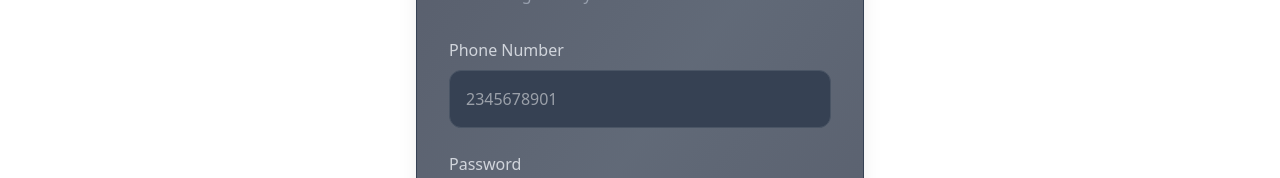
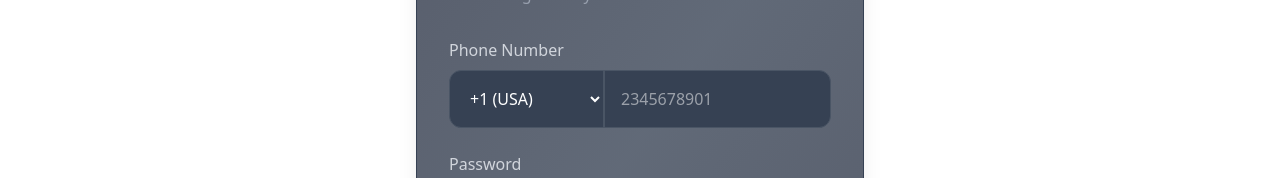
Before and after one commit to ammarmodeh/food-truck-app, a React (Vite) app in the folder frontend/: page /login in a window 1280 px wide. Shown: the part 334-512 px from the top of the page. Built offline with nearby package versions, Linux system fonts and the light colour scheme; no server answers.

Commit message:
Login.jsx and Register.jsx Updates

```diff
--- a/frontend/src/components/Auth/Login.jsx
+++ b/frontend/src/components/Auth/Login.jsx
@@ -6,7 +6,6 @@ import { motion } from 'framer-motion';
 import { EyeIcon, EyeSlashIcon } from '@heroicons/react/24/outline';
 
 const Login = () => {
-  const isDevMode = import.meta.env.VITE_NODE_ENV === 'development';
   const [countryCode, setCountryCode] = useState('+1');
   const [phoneInput, setPhoneInput] = useState('');
   const [formData, setFormData] = useState({ phone: '', password: '' });
@@ -112,7 +111,6 @@ const Login = () => {
               Phone Number
             </label>
             <div className="flex">
-              {isDevMode && (
               <select
                 value={countryCode}
                 onChange={onCountryCodeChange}
@@ -121,14 +119,13 @@ const Login = () => {
                 <option value="+1">+1 (USA)</option>
                 <option value="+962">+962 (Jordan)</option>
               </select>
-              )}
               <input
                 type="tel"
                 name="phone"
                 value={phoneInput}
                 onChange={onPhoneChange}
                 placeholder={countryCode === '+1' ? '2345678901' : '123456789'}
-                className={`w-full p-4 ${isDevMode ? 'rounded-r-xl' : 'rounded-xl'} bg-gray-700 text-white border border-gray-600 focus:outline-none focus:ring-2 focus:ring-orange-500 transition duration-300`}
+                className="w-full p-4 rounded-r-xl bg-gray-700 text-white border border-gray-600 focus:outline-none focus:ring-2 focus:ring-orange-500 transition duration-300"
                 required
               />
             </div>
--- a/frontend/src/components/Auth/Register.jsx
+++ b/frontend/src/components/Auth/Register.jsx
@@ -8,7 +8,6 @@ import { signInWithPhoneNumber, RecaptchaVerifier } from 'firebase/auth';
 import { auth } from '../../config/firebaseConfig';
 
 const Register = () => {
-  const isDevMode = import.meta.env.VITE_NODE_ENV === 'development';
   const [countryCode, setCountryCode] = useState('+1');
   const [phoneInput, setPhoneInput] = useState('');
   const [formData, setFormData] = useState({ name: '', password: '', phone: '' });
@@ -56,7 +55,6 @@ const Register = () => {
         {
           size: 'normal',
           callback: (response) => {
-            if (isDevMode) console.log({ response });
             setRecaptchaError(null);
           },
           'expired-callback': () => {
@@ -268,7 +266,6 @@ const Register = () => {
               Phone Number
             </label>
             <div className="flex">
-              {isDevMode && (
               <select
                 value={countryCode}
                 onChange={onCountryCodeChange}
@@ -277,14 +274,13 @@ const Register = () => {
                 <option value="+1">+1 (USA)</option>
                 <option value="+962">+962 (Jordan)</option>
               </select>
-              )}
               <input
                 type="tel"
                 name="phone"
                 value={phoneInput}
                 onChange={onPhoneChange}
                 placeholder={countryCode === '+1' ? '2345678901' : '123456789'}
-                className={`w-full p-4 ${isDevMode ? 'rounded-r-xl' : 'rounded-xl'} bg-gray-700 text-white border border-gray-600 focus:outline-none focus:ring-2 focus:ring-orange-500 transition duration-300`}
+                className="w-full p-4 rounded-r-xl bg-gray-700 text-white border border-gray-600 focus:outline-none focus:ring-2 focus:ring-orange-500 transition duration-300"
                 required
               />
             </div>
```
Lines whose indentation alone changed are shown as unchanged.
